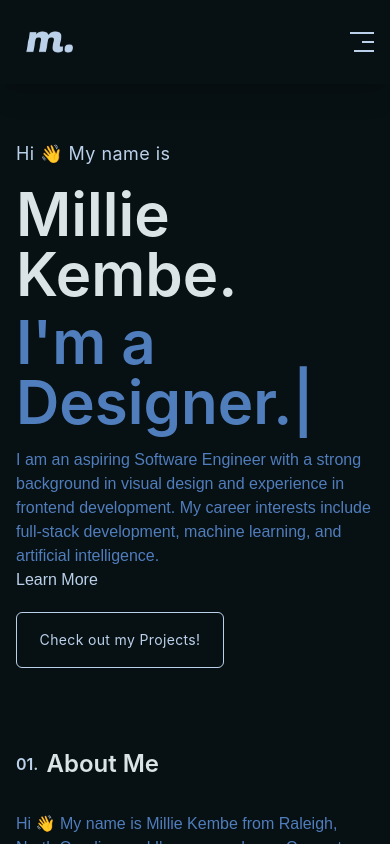
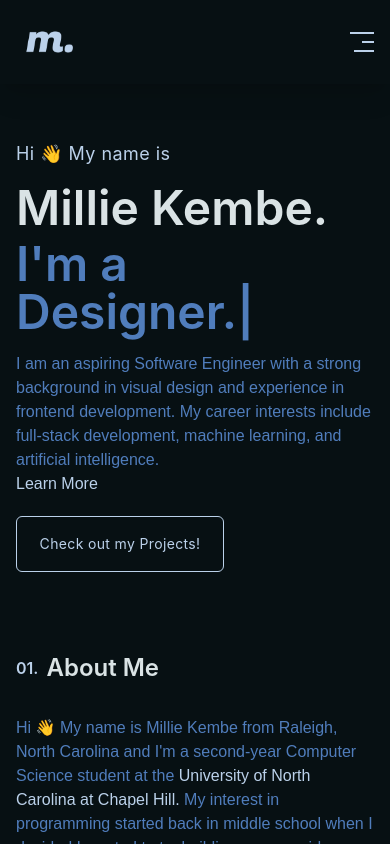
Before and after one commit to mkembe/React-Tailwind-Personal-Portfolio, a React (Vite) app: page / in a window 390 px wide. Built offline with nearby package versions, Linux system fonts and the light colour scheme.

Commit message:
Updated Resume and Fixed Mobile Bug

```diff
--- a/src/components/Hero.jsx
+++ b/src/components/Hero.jsx
@@ -14,7 +14,7 @@ const Hero = () => {
             Hi 👋 My name is
         </motion.h3>
         <motion.h1 initial={{y: 10, opacity: 0}} animate={{y: 0, opacity: 1}} transition={{delay: 0.6, duration: 0.4}}
-        className='text-6xl lgl: text:7xl font-titleFont font-semibold flex flex-col'
+        className='text-5xl mdl:text-6xl lgl:text-7xl font-titleFont font-semibold flex flex-col'
 
         >
             Millie Kembe.
@@ -34,7 +34,7 @@ const Hero = () => {
       wrapper="span"
       cursor={true}
       repeat={Infinity}
-      style={{ fontSize: 'text-6xl', display: 'inline-block' }}
+      style={{ fontSize: 'text-7xl', display: '' }}
     />
                 </span>
             </span>
```
Also changed, not shown: 1 other file (tests, documents, lock files or other folders).
